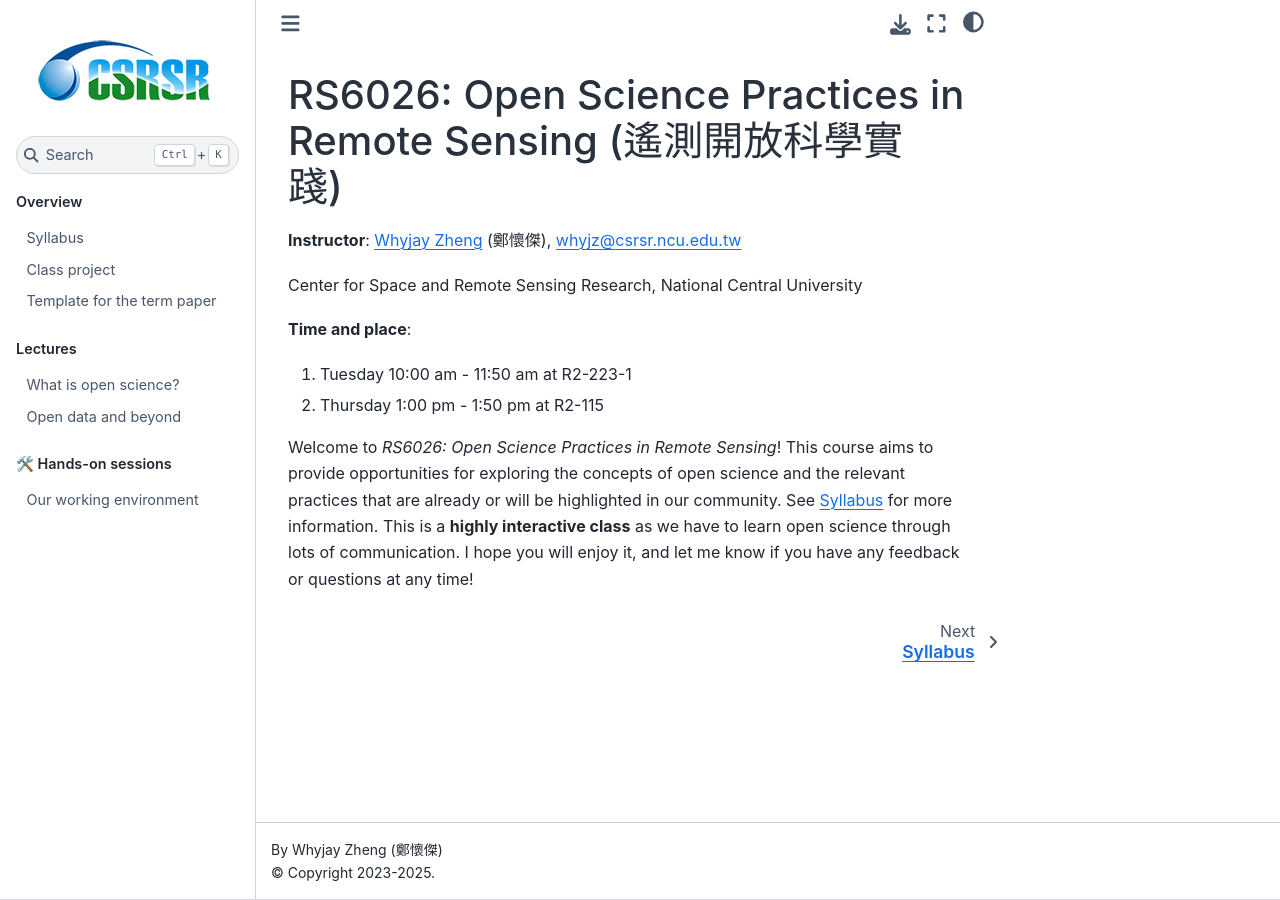
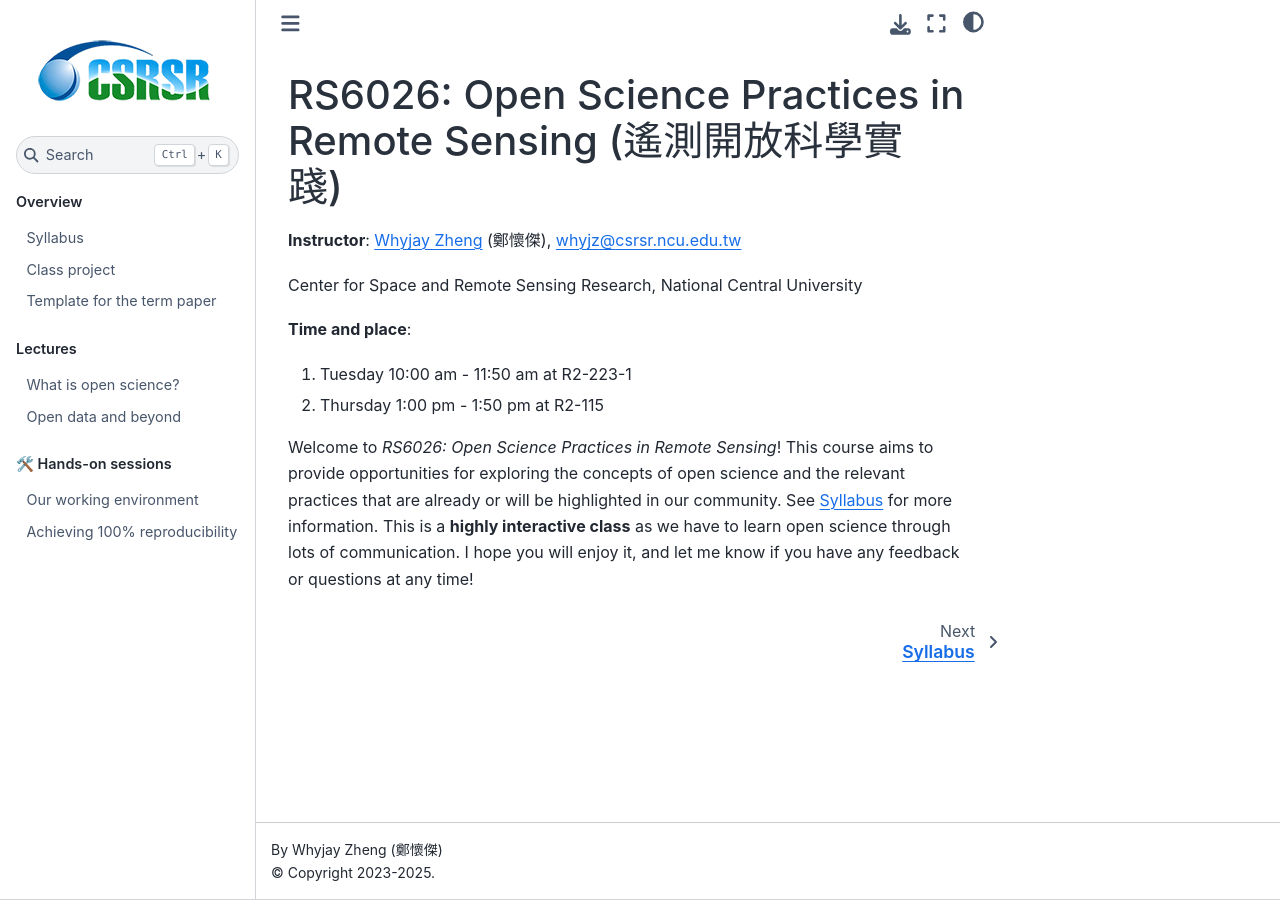
Before and after one commit to whyjz/ncu-open-science, a Jupyter Book: the page built from docs/index.md, in a window 1280 px wide. Built offline with Jupyter Book 1.0.4 settings and Sphinx 7.4.7 and the Sphinx Book theme 1.1.4, drawn with Linux system fonts in a browser that asks for light colours; some of the changed lines change nothing that is shown.

Commit message:
Update H2 2025

```diff
--- a/docs/_toc.yml
+++ b/docs/_toc.yml
@@ -20,8 +20,8 @@ parts:
   - caption: 🛠️ Hands-on sessions
     chapters:
     - file: handson/H1-Jupyter
+    - file: handson/H2-Reproducibility
     # - file: handson/H2-FAIRdata
-    # - file: handson/H3-Reproducibility
     # - file: handson/H4-Narrative
     # - file: handson/H5-Visualization
     # - file: handson/H6-DataAccess
```
Also changed, not shown: docs/handson/H1-Jupyter.ipynb, docs/handson/H2-Reproducibility.ipynb, docs/handson/figs/kernel.png (added), docs/handson/figs/markdown.png (added).
